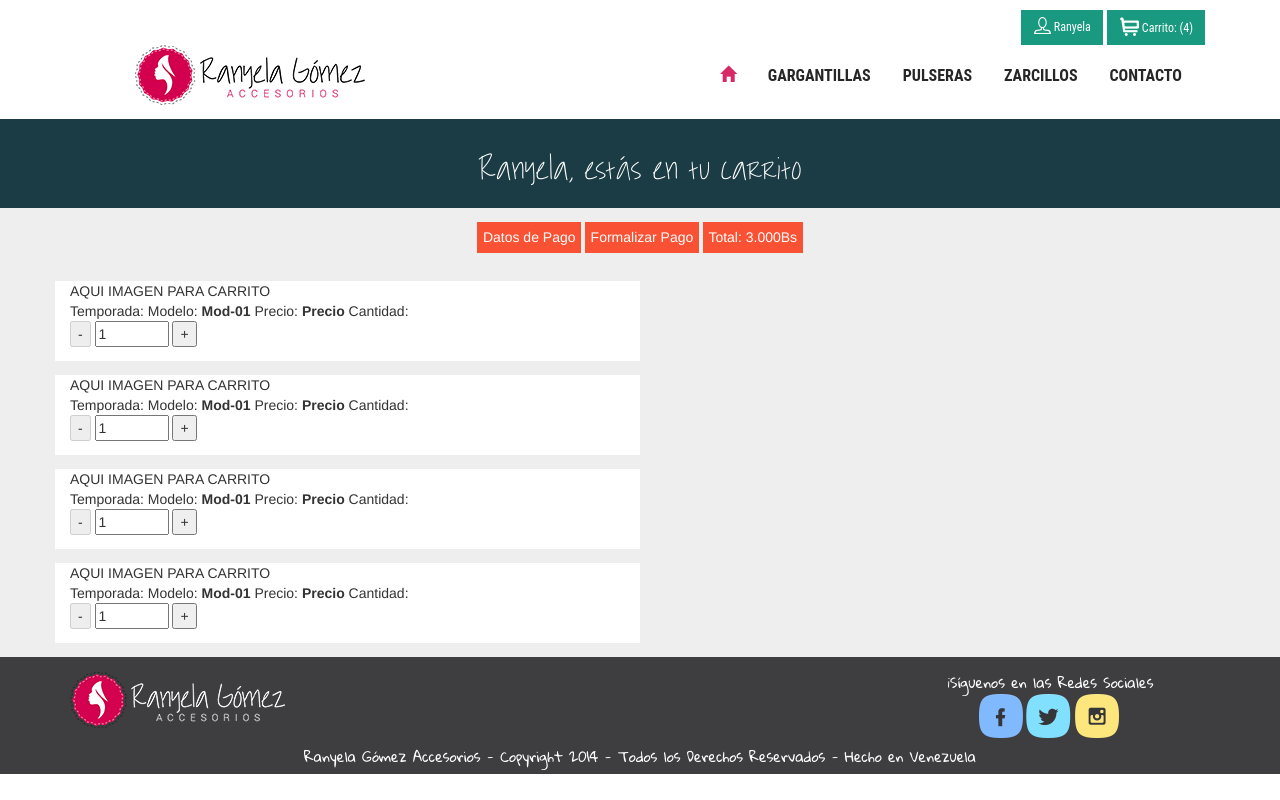
After one commit to 01Comandos/RanyelaGomez-Accesorios, a PHP site: page /carrito.php in a window 1280 px wide. The commit adds this page. Run offline with PHP 8.4, Linux system fonts and the light colour scheme; some libraries are stand-ins or nearby versions.

Commit message:
Contacto
- Apartado contacto finalizado.
- Avance de "Carrito".

```diff
--- /dev/null
+++ b/carrito.php
@@ -0,0 +1,129 @@
+<!DOCTYPE html>
+<html lang="es">
+  <head>
+    <meta charset="utf-8">
+    <meta http-equiv="X-UA-Compatible" content="IE=edge">
+    <meta name="viewport" content="width=device-width, initial-scale=1">
+    <title>Ranyela Gómez - Accesorios</title>
+
+    <!-- Bootstrap -->
+    <link href="css/bootstrap.min.css" rel="stylesheet">
+    <link rel="stylesheet" href="https://maxcdn.bootstrapcdn.com/bootstrap/3.3.1/css/bootstrap.min.css">
+    <link href="css/style.css" rel="stylesheet">
+
+    <!-- HTML5 Shim and Respond.js IE8 support of HTML5 elements and media queries -->
+    <!-- WARNING: Respond.js doesn't work if you view the page via file:// -->
+    <!--[if lt IE 9]>
+      <script src="https://oss.maxcdn.com/html5shiv/3.7.2/html5shiv.min.js"></script>
+      <script src="https://oss.maxcdn.com/respond/1.4.2/respond.min.js"></script>
+    <![endif]-->
+  </head>
+  <body>
+        <?php include 'inc/header2.php'; ?>
+
+    <section class="titulo-carrito">
+        <div class="row usuario-carrito-banner text-center">
+            <h2>Ranyela, estás en tu carrito</h2>
+        </div>
+    </section>
+
+    <section class="cuerpo-carrito">
+        <div class="container">
+            <div class="row">
+                <div class="col-sm-12 col-md-12 col-lg-12 botones-principales-carrito text-center">
+                    <button>Datos de Pago</button>
+                    <button>Formalizar Pago</button>
+                    <button class="total-carrito">Total: 3.000Bs</button>
+                </div>
+            </div>
+        </div>
+
+        <div class="container">
+            <div class="row">
+                <div class="col-xs-12 col-sm-6 col-md-6 col-lg-6 articulo-carrito">
+                    <div class="articulo-carrito">
+                        <figure>AQUI IMAGEN PARA CARRITO</figure>
+                        <div class="datos-articulo-carrito">
+                          <span>Temporada: </span>
+                          <span>Modelo: <strong>Mod-01</strong></span>
+                          <span>Precio: <strong>Precio</strong></span>
+                          <span>Cantidad: </span>
+                          <div class="stock-quantity-inputs" data-component="quantitySelector">
+                                <input type="button" class="stock-quantity-increments" name="pop" value="-" disabled="">
+                                <input type="number" id="productStockQuantity" class="stock-quantity-input" data-validate="number" name="quantity" min="1" max="9999" title="Cantidad de Unidades" value="1">
+                                <input type="button" class="stock-quantity-increments" name="push" value="+">
+                            </div>
+                        </div>
+                    </div>
+                </div>
+
+                <div class="col-xs-12 col-sm-6 col-md-6 col-lg-6 articulo-carrito">
+                    <div class="articulo-carrito">
+                        <figure>AQUI IMAGEN PARA CARRITO</figure>
+                        <div class="datos-articulo-carrito">
+                          <span>Temporada: </span>
+                          <span>Modelo: <strong>Mod-01</strong></span>
+                          <span>Precio: <strong>Precio</strong></span>
+                          <span>Cantidad: </span>
+                          <div class="stock-quantity-inputs" data-component="quantitySelector">
+                                <input type="button" class="stock-quantity-increments" name="pop" value="-" disabled="">
+                                <input type="number" id="productStockQuantity" class="stock-quantity-input" data-validate="number" name="quantity" min="1" max="9999" title="Cantidad de Unidades" value="1">
+                                <input type="button" class="stock-quantity-increments" name="push" value="+">
+                            </div>
+                        </div>
+                    </div>
+                </div>
+
+                <div class="col-xs-12 col-sm-6 col-md-6 col-lg-6 articulo-carrito">
+                    <div class="articulo-carrito">
+                        <figure>AQUI IMAGEN PARA CARRITO</figure>
+                        <div class="datos-articulo-carrito">
+                          <span>Temporada: </span>
+                          <span>Modelo: <strong>Mod-01</strong></span>
+                          <span>Precio: <strong>Precio</strong></span>
+                          <span>Cantidad: </span>
+                          <div class="stock-quantity-inputs" data-component="quantitySelector">
+                                <input type="button" class="stock-quantity-increments" name="pop" value="-" disabled="">
+                                <input type="number" id="productStockQuantity" class="stock-quantity-input" data-validate="number" name="quantity" min="1" max="9999" title="Cantidad de Unidades" value="1">
+                                <input type="button" class="stock-quantity-increments" name="push" value="+">
+                            </div>
+                        </div>
+                    </div>
+                </div>
+
+                <div class="col-xs-12 col-sm-6 col-md-6 col-lg-6 articulo-carrito">
+                    <div class="articulo-carrito">
+                        <figure>AQUI IMAGEN PARA CARRITO</figure>
+                        <div class="datos-articulo-carrito">
+                          <span>Temporada: </span>
+                          <span>Modelo: <strong>Mod-01</strong></span>
+                          <span>Precio: <strong>Precio</strong></span>
+                          <span>Cantidad: </span>
+                          <div class="stock-quantity-inputs" data-component="quantitySelector">
+                                <input type="button" class="stock-quantity-increments" name="pop" value="-" disabled="">
+                                <input type="number" id="productStockQuantity" class="stock-quantity-input" data-validate="number" name="quantity" min="1" max="9999" title="Cantidad de Unidades" value="1">
+                                <input type="button" class="stock-quantity-increments" name="push" value="+">
+                            </div>
+                        </div>
+                    </div>
+                </div>
+
+
+
+            </div>
+        </div>
+
+    </section>
+
+
+
+
+
+
+
+
+  </body>
+  <?php include 'inc/footer.php'; ?>
+  <?php include 'inc/footer_common.php'; ?>
+
+</html>
--- a/css/style.css
+++ b/css/style.css
@@ -15,6 +15,20 @@
 @font-face {
     font-family: 'Josefina-Regular';
     src: url('../fonts/JosefinSans-Regular.ttf') format('truetype');
+}
+
+@font-face{
+    font-family: 'Roddy-Regular';
+    src: url('../fonts/roddy_0.ttf') format('truetype');
+}
+
+@font-face{
+    font-family: 'Roddy-Bold';
+    src: url('../roddybold_0.ttf') format('truetype');
+}
+figure{
+    margin: 0;
+    vertical-align: top;
 }
 
 
@@ -229,7 +243,6 @@
     color: #6b022a;
 }
 
-
 .imagen-ciencia{
     z-index: 2;
     margin-bottom: -20px;
@@ -369,3 +382,202 @@
     width: 8em;
     text-indent: 0;
 }
+
+
+/*********************************************************************
+*********************** CARRITO ***************************************/
+
+/****** BOTONES SUPERIORES - REGISTRADO - CARRITO *******/
+.botones-superiores-registrado {
+    float: right;
+    top: 10px;
+    position: relative;
+}
+
+.botones-superiores-registrado button{
+    height: 35px;
+    background: #199a80;
+    margin-right: 5px;
+    border-radius: 0px;
+    color: #ffffff;
+    font-family: 'Roboto Condensed', sans-serif;
+    font-size: 12px;
+    border: 0;
+}
+
+.botones-superiores-registrado button img{
+    margin-bottom: 5px;
+    margin-right: 3px;
+}
+
+.botones-superiores-registrado button:hover{
+    background: #1cae91;
+    color: #ffffff;
+}
+/************************************************************/
+
+.titulo-carrito{
+    background-color: #1b3c45;
+}
+
+.usuario-carrito-banner{
+    padding: 1em;
+}
+.usuario-carrito-banner h2{
+    color: #ffffff;
+    font-family: 'Roddy-Regular';
+    font-size: 28px;
+}
+
+.cuerpo-carrito{
+    background: #eeeeee;
+}
+
+.botones-principales-carrito button{
+    background: #f95133;
+    border: 0;
+    color: #ffffff;
+    margin-top: 1em;
+    margin-bottom: 2em;
+    padding: 0.4em;
+    width: auto;
+}
+
+.botones-principales-carrito button:hover{
+    background-color: #e63e20;
+}
+
+.botones-principales-carrito.total-carrito button{
+    background-color: red;
+}
+
+/************ CUERPO CARRITO **********/
+.articulo-carrito{
+    background-color: #ffffff;
+    margin-bottom: 1em;
+    margin-right: 0.5em;
+}
+
+
+
+
+/*********************************************************************
+*********************** CONTACTO ***************************************/
+.contacto-section{
+    background: url('../img/contacto-textura.jpg');
+    border-top: 8px solid #d72966;
+    border-bottom: 8px solid #d72966;
+}
+
+.contacto-titulo{
+    margin-top: 3em;
+    margin-bottom: 3em;
+}
+
+.contacto-titulo h1{
+    font-family: 'Josefina-Regular';
+    font-size: 40px;
+}
+
+.contacto-titulo h4{
+    color: #f95133;
+    font-family: 'Gloria';
+    font-size: 16px;
+    margin-top: -0.5em;
+}
+
+.contacto-formulario form input{
+    text-indent: 15px;
+    width: 20em;
+    height: 3.2em;
+    border-radius: 3px;
+    border: 1px solid #a8a8a8;
+    background-color: #ffffff;
+    margin-bottom: 5px;
+}
+
+.contacto-formulario form textarea{
+    border-radius: 3px;
+    border: 1px solid #a8a8a8;
+    background-color: #ffffff;
+    text-indent: 15px;
+    width: 20em;
+}
+
+.nombre-contacto, .asunto-contacto, .mensaje-contacto{
+    text-align: right;
+    margin-bottom: 0.5em;
+    margin-right: 2em;
+}
+
+.email-contacto, .recaptcha-contacto{
+    margin-bottom: 0.5em;
+    margin-left: 2em;
+}
+
+#nombre-contacto, #asunto-contacto, #mensaje-contacto{
+    margin-left: -0.3em;
+}
+
+.nombre-contacto figure{
+    background-color: #048acc;
+    display: inline-block;
+    padding: 0.5em;
+}
+
+.asunto-contacto figure{
+    background-color: #13ab7f;
+    display: inline-block;
+    padding: 0.5em;
+}
+
+.asunto-contacto figure img{
+    width: 30px;
+}
+
+.mensaje-contacto figure{
+    background-color: #91be11;
+    padding: 0.5em;
+    height: 4.5em;
+    width: 3.1em;
+    display: inline-block;
+}
+
+#mensaje-contacto{
+    height: 4.5em;
+}
+
+.email-contacto figure{
+    background-color: #f9b21b;
+    padding: 0.5em 0.5em;
+    float: left;
+    height: 3.2em;
+}
+
+#mensaje-contacto{
+    height: 4.5em;
+    padding: 12px 14px;
+    text-indent: 0;
+}
+.recaptcha-contacto{
+    color: #ffffff;
+    text-align: center;
+    background-color: #f95133;
+    width: 23em;
+    height: 8.5em;
+}
+
+#boton-contacto-enviar{
+    background: #f95133;
+    border-bottom: 3px solid #e13c1e;
+    color: #ffffff;
+    font-family: 'Roboto Condensed', sans-serif;
+    font-size: 16px;
+    font-weight: bold;
+    margin-top: 1em;
+    text-align: center;
+    width: 8em;
+    text-indent: 0;
+
+    margin-bottom: 4em;
+}
--- a/inc/header.php
+++ b/inc/header.php
@@ -99,7 +99,7 @@
                           <li><a href="#">GARGANTILLAS</a></li>
                           <li><a href="#">PULSERAS</a></li>
                           <li><a href="#">ZARCILLOS</a></li>
-                          <li><a href="#">CONTACTO</a></li>
+                          <li><a href="contacto.php">CONTACTO</a></li>
                       </ul>
                   </nav>
 
--- /dev/null
+++ b/inc/header2.php
@@ -0,0 +1,54 @@
+<header id="main-header">
+
+  <!-- ZONA 01: LOGIN - INSCRIBIRSE - CARRITO -->
+  <div class="container">
+        <div class="row">
+           <!--
+               INSCRIBIRSE - LOGIN - CARRITO
+            -->
+            <div class="col-xs-12 col-sm-12 col-md-12 col-lg-12">
+                    <div class="btn-group botones-superiores-registrado">
+                      <button class="btn btn-primary"><img src="img/ingresa_icon.png" id="ingresa-Usuario">Ranyela</button>
+                      <button class="btn btn-default btn-superior" onclick="location.href='carrito.php'"><img src="img/carrito-icono.png" alt="">Carrito: (4)</button>
+                    </div>
+            </div>
+
+        </div>
+  </div>
+
+  <!--
+      lOGOTIPO - MENU
+  -->
+  <div class="container">
+        <div class="row">
+           <!--
+               LOGO
+            -->
+            <div class="col-xs-12 col-sm-12 col-md-4 col-lg-4">
+                <div id="main-logo">
+                    <a href="index.php"><img src="img/ranyela-logotipo.png" alt="logotipo"></a>
+                </div>
+            </div>
+
+            <!--
+                MENU
+            -->
+            <div class="col-xs-12 col-sm-12 col-md-8 col-lg-8">
+                  <nav>
+                      <ul class="menu-principal pull-right">
+                          <li><a href="index.php"><span class="glyphicon glyphicon-home"></span></a></li>
+                          <li><a href="#">GARGANTILLAS</a></li>
+                          <li><a href="#">PULSERAS</a></li>
+                          <li><a href="#">ZARCILLOS</a></li>
+                          <li><a href="contacto.php">CONTACTO</a></li>
+                      </ul>
+                  </nav>
+
+            </div>
+        </div>
+  </div>
+
+
+
+
+</header>
--- a/index.php
+++ b/index.php
@@ -19,10 +19,7 @@
     <![endif]-->
   </head>
   <body>
-
-    <header>
         <?php include 'inc/header.php'; ?>
-    </header>
 
     <section class="SlideShow_principal">
         <article id="miSlide" class="carousel slide">
@@ -88,7 +85,6 @@
 
 
 
-
   </body>
   <?php include 'inc/footer.php'; ?>
   <?php include 'inc/footer_common.php'; ?>
```
Also changed, not shown: contacto.php (added, +98 -0 lines), fonts/roddy_0.ttf (added), fonts/roddybold_0.ttf (added), img/contacto-textura.jpg (added), img/icono-asunto-contacto.png (added), img/icono-email-contacto.png (added), img/icono-mensaje-contacto.png (added), img/icono-nombre-contacto.png (added).
